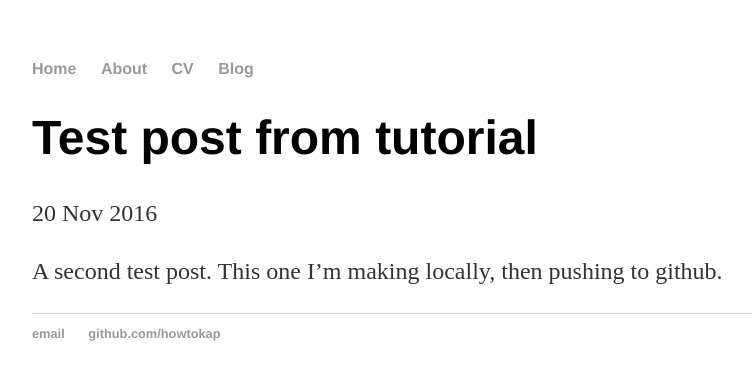
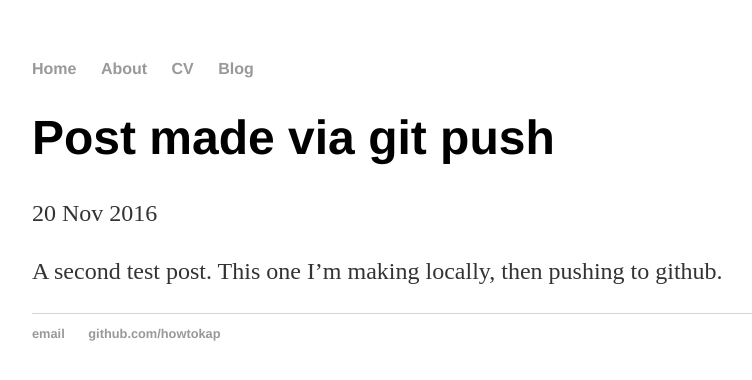
Before and after one commit to howtokap/howtokap.github.io, a Jekyll site: the page built from _posts/2016-11-20-test-post-2.md, in a window 1280 px wide. Shown: the top 380 px of the page, without its empty margins (160-912 px from the left). Built offline with Jekyll 4.4.1, drawn with Linux system fonts in a browser that asks for light colours.

Commit message:
Fixed title on second test post.

```diff
--- a/_posts/2016-11-20-test-post-2.md
+++ b/_posts/2016-11-20-test-post-2.md
@@ -1,6 +1,6 @@
 ---
 layout: post
-title: "Test post from tutorial"
+title: "Post made via git push"
 date: 2016-11-20
 ---
 
```
